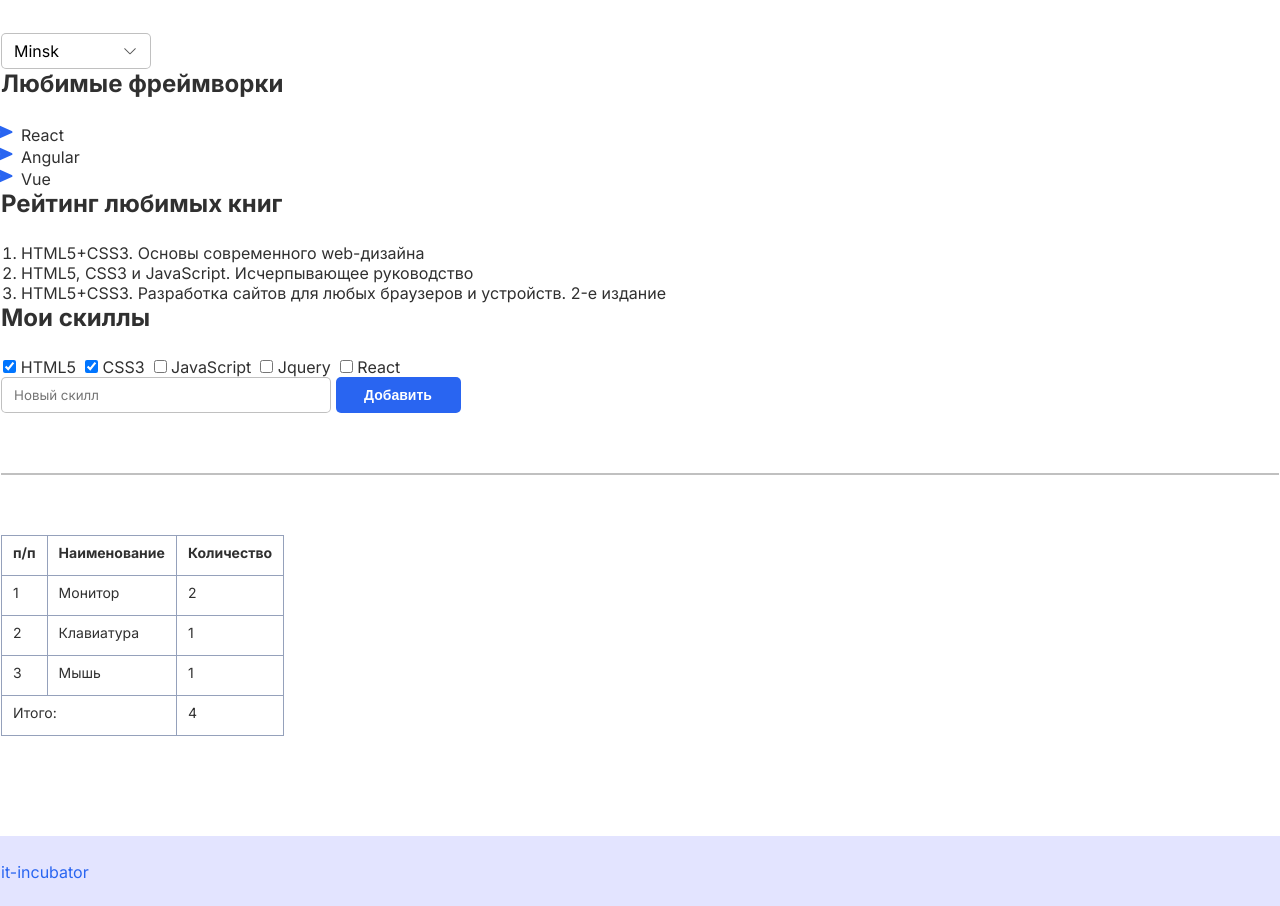
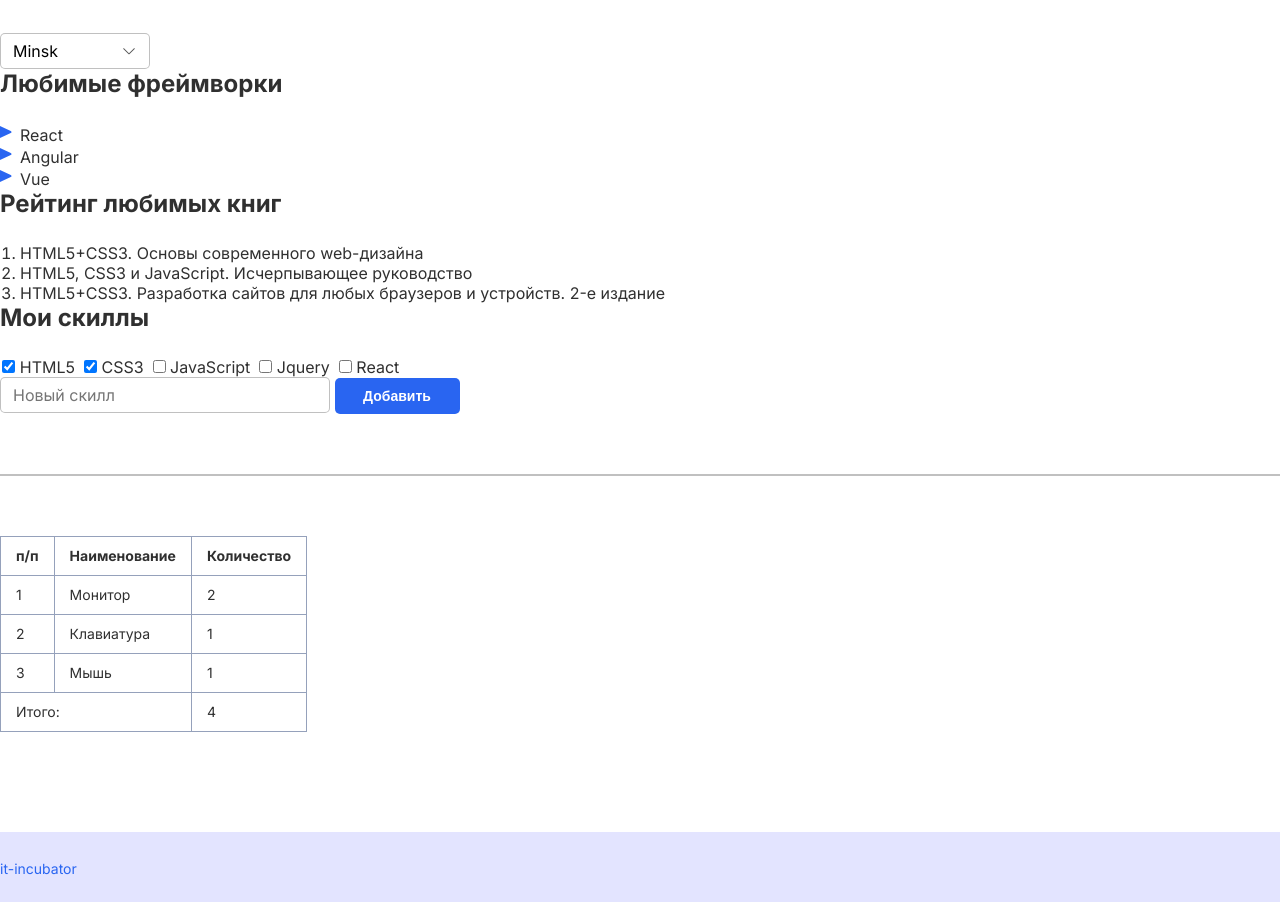
Before and after one commit to ElenaZHe/test-lesson2, a plain HTML site: page index.html in a window 1280 px wide. Shown: the part 1160-2066 px from the top of the page. Drawn offline with Linux system fonts and the light colour scheme.

Commit message:
fix bug 1

```diff
--- a/style.css
+++ b/style.css
@@ -31,7 +31,7 @@ header span {
     /* Стили для первой секции */
     height: 1024px;
     background-color: #FAFAFF;
-    padding: 60px 1px;
+    padding: 60px 0px;
 }
 
 .main-title {
@@ -58,7 +58,7 @@ header span {
 .about-section {
     /* Стили для второй секции */
     background-color: #FFFFFF;
-    padding: 100px 1px;
+    padding: 100px 0px;
 }
 
 select {
@@ -86,14 +86,14 @@ select {
     list-style: none;
     font-weight: 400;
     list-style-image: url(./assets/solar_map-arrow-up-bold.svg);
-    padding-left: 20px;
+    padding: 0px 20px;
     font-family: inherit;
 }
 
 .books-list {
     /* Стили для нумерованного списка во второй секции */
     font-weight: 400;
-    padding-left: 20px;
+    padding: 0px 20px;
     font-size: 16px;
     font-family: inherit;
 }
@@ -117,6 +117,7 @@ select {
     height: 36px;
     padding: 9px 12px;
     font-weight: 400;
+    font-size: 16px;
     font-family: inherit;
 
 }
@@ -151,7 +152,7 @@ table {
 
 th, td {
     /* Стили для ячеек таблицы */
-    padding: 10px 11px 15px;
+    padding: 12px 15px;
 }
 
 footer {
@@ -159,14 +160,14 @@ footer {
     height: 70px;
     top: 1977px;
     background-color: #A3A7FF4D;
-    padding: 26px 0px 27px 1px;
+    padding: 26px 0px;
 
 }
 
 .footer-link {
     /* Стили для футера */
-    width: 78px;
-    height: 17px;
+    font-weight: 400px;
+    font-size: 14px;
     top: 2003px;
     left: 1px;
     color: #2965F1;
```
